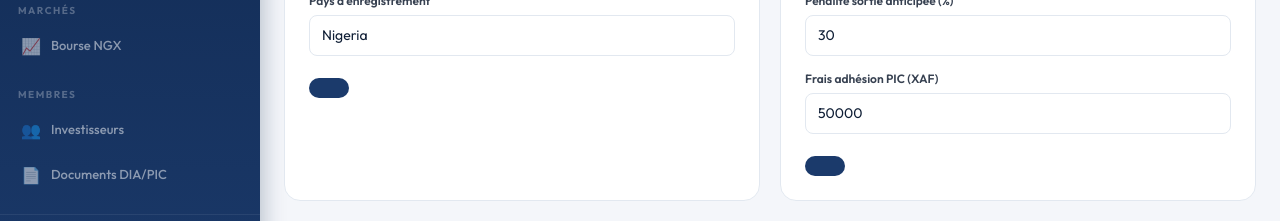
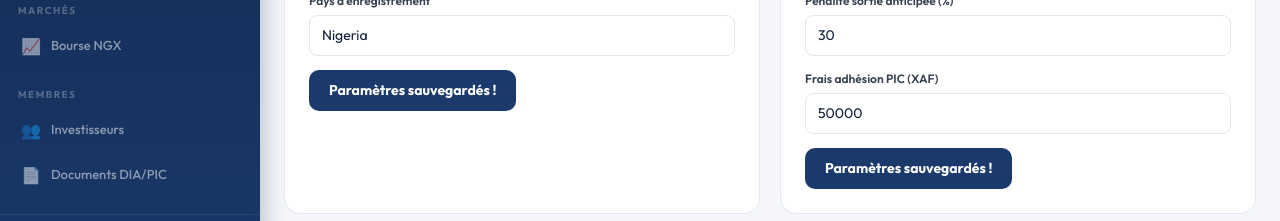
Before and after one commit to rolandbekam/binvest-admin, a Next.js app: page /admin/settings in a window 1280 px wide. Shown: the part 454-675 px from the top of the page. Built offline with nearby package versions, Linux system fonts and the light colour scheme; no server answers.

Commit message:
Update page.tsx

```diff
--- a/src/app/admin/settings/page.tsx
+++ b/src/app/admin/settings/page.tsx
@@ -1,3 +1,4 @@
+// @ts-nocheck
 'use client';
 import { useEffect, useState } from 'react';
 import { getLang, setLang, T, type Lang } from '@/lib/i18n';
@@ -26,7 +27,7 @@ export default function SettingsPage() {
               <input value={company[k]} onChange={e=>setCompany({...company,[k]:e.target.value})} style={{width:'100%',padding:'9px 12px',borderRadius:8,border:'1px solid #E2E8F0',fontSize:14,outline:'none',fontFamily:'Outfit,sans-serif'}}/>
             </div>
           ))}
-          <button onClick={()=>toast.success(t.saved)} style={{padding:'10px 20px',borderRadius:10,border:'none',background:'#1B3A6B',color:'#fff',cursor:'pointer',fontWeight:700,fontSize:14}}>{t.save}</button>
+          <button onClick={()=>toast.success(t.saved)} style={{padding:'10px 20px',borderRadius:10,border:'none',background:'#1B3A6B',color:'#fff',cursor:'pointer',fontWeight:700,fontSize:14}}>{t.saved}</button>
         </div>
 
         {/* Frais */}
@@ -38,7 +39,7 @@ export default function SettingsPage() {
               <input type="number" value={fees[k]} onChange={e=>setFees({...fees,[k]:e.target.value})} style={{width:'100%',padding:'9px 12px',borderRadius:8,border:'1px solid #E2E8F0',fontSize:14,outline:'none',fontFamily:'Outfit,sans-serif'}}/>
             </div>
           ))}
-          <button onClick={()=>toast.success(t.saved)} style={{padding:'10px 20px',borderRadius:10,border:'none',background:'#1B3A6B',color:'#fff',cursor:'pointer',fontWeight:700,fontSize:14}}>{t.save}</button>
+          <button onClick={()=>toast.success(t.saved)} style={{padding:'10px 20px',borderRadius:10,border:'none',background:'#1B3A6B',color:'#fff',cursor:'pointer',fontWeight:700,fontSize:14}}>{t.saved}</button>
         </div>
 
         {/* Langue */}
```
